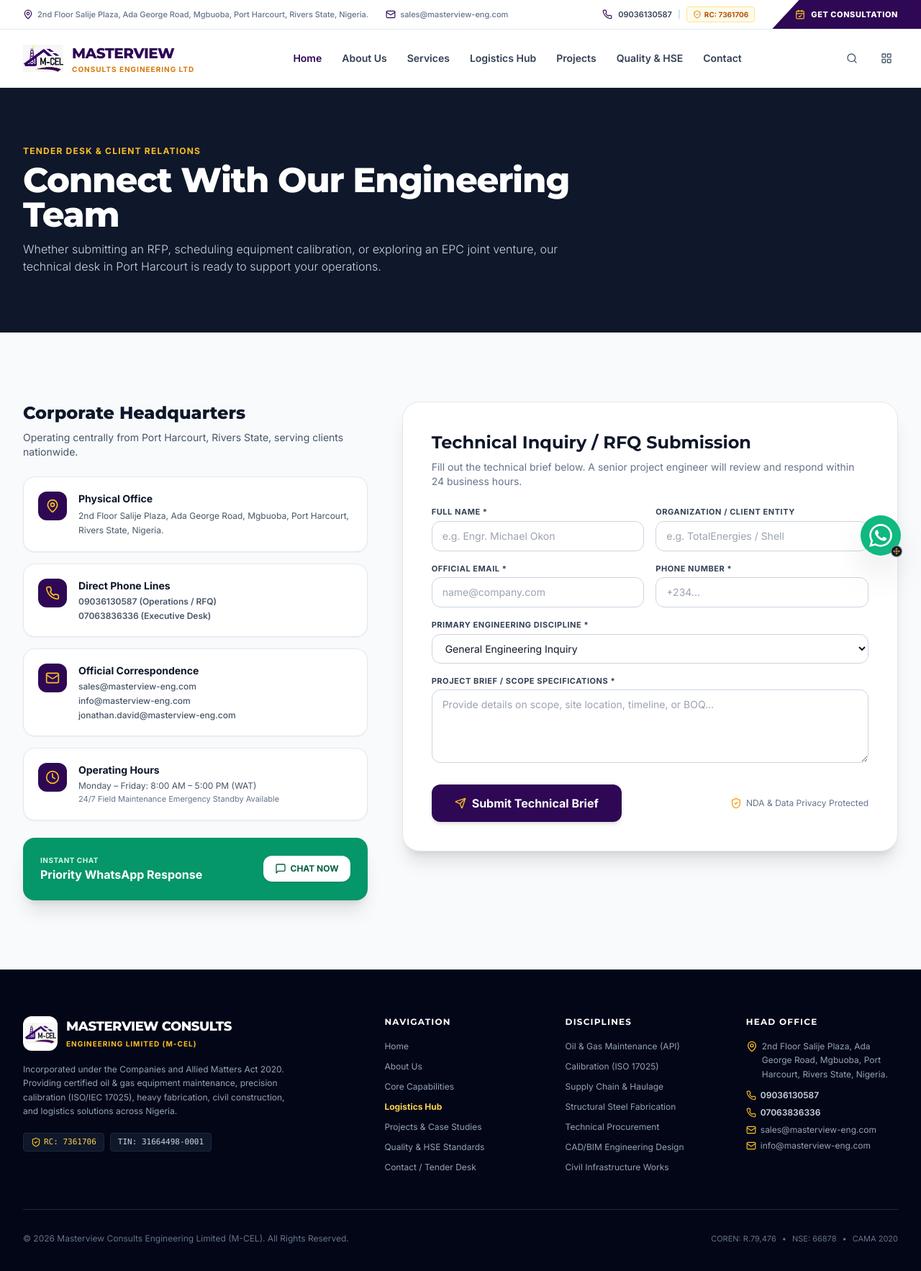
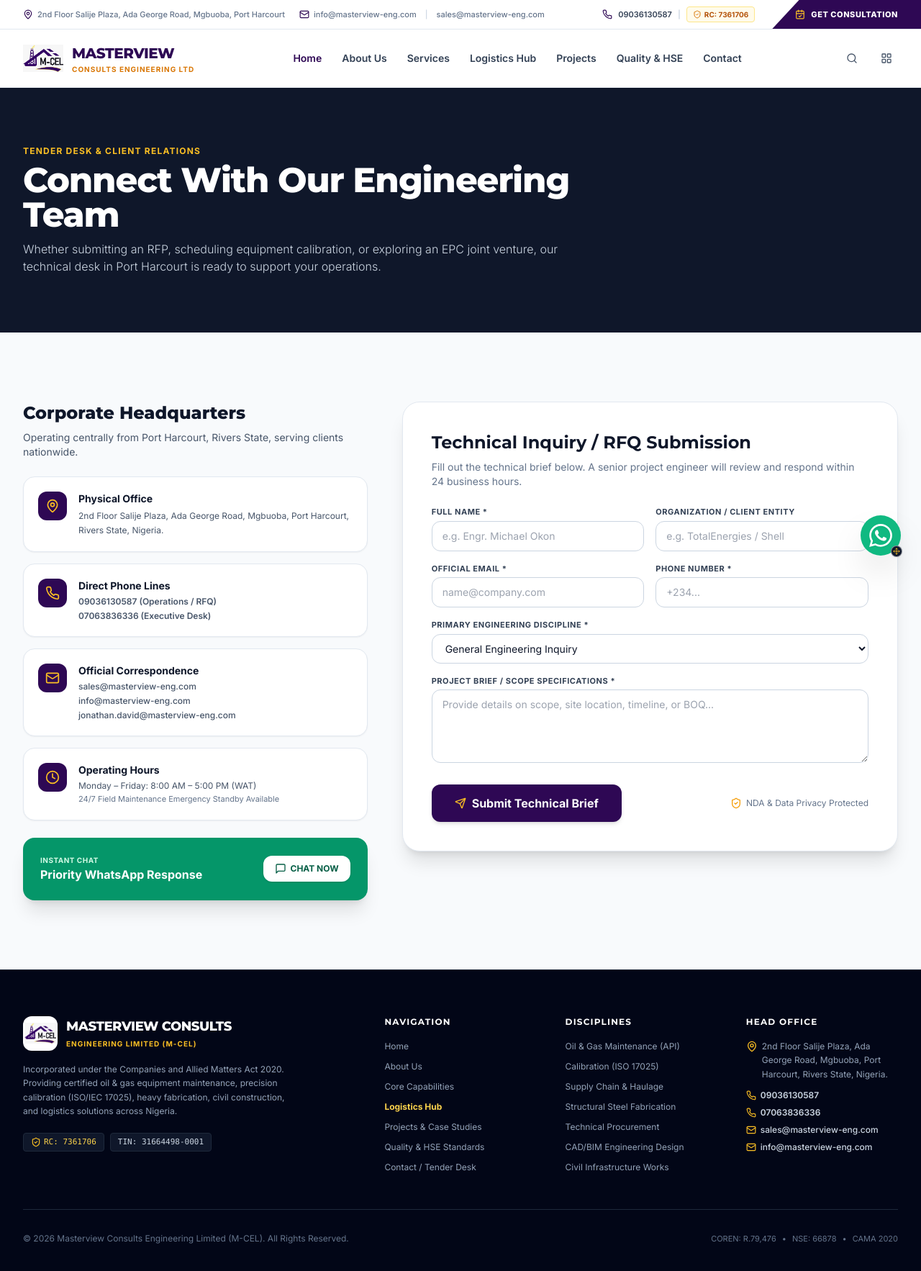
Before and after one commit to NATION-eng/masterviewcel, a Next.js app: page /contact in a window 1280 px wide. Shown: the top 1766 px of the page at 72% size. Built offline with nearby package versions, Linux system fonts and the light colour scheme; no server answers.

Commit message:
feat(contact): make info@masterview-eng.com prominent across TopBar, mobile drawer, and footer

```diff
--- a/components/Footer.tsx
+++ b/components/Footer.tsx
@@ -96,13 +96,13 @@
               <Phone className="w-3.5 h-3.5 text-amber-400 shrink-0" />
               <a href="tel:07063836336" className="hover:text-amber-300">07063836336</a>
             </p>
-            <p className="text-xs text-slate-400 flex items-center gap-1.5 mb-1.5">
+            <p className="text-xs text-slate-300 flex items-center gap-1.5 mb-2">
               <Mail className="w-3.5 h-3.5 text-amber-400 shrink-0" />
-              <a href="mailto:sales@masterview-eng.com" className="hover:text-amber-300">sales@masterview-eng.com</a>
+              <a href="mailto:sales@masterview-eng.com" className="hover:text-amber-300 font-medium">sales@masterview-eng.com</a>
             </p>
-            <p className="text-xs text-slate-400 flex items-center gap-1.5">
+            <p className="text-xs text-slate-300 flex items-center gap-1.5">
               <Mail className="w-3.5 h-3.5 text-amber-400 shrink-0" />
-              <a href="mailto:info@masterview-eng.com" className="hover:text-amber-300">info@masterview-eng.com</a>
+              <a href="mailto:info@masterview-eng.com" className="hover:text-amber-300 font-medium">info@masterview-eng.com</a>
             </p>
           </div>
 
--- a/components/Navbar.tsx
+++ b/components/Navbar.tsx
@@ -312,6 +312,14 @@
                   </a>
 
                   <a
+                    href="mailto:info@masterview-eng.com"
+                    className="flex items-center space-x-2.5 text-xs font-medium text-slate-600 hover:text-mcel-purple"
+                  >
+                    <Mail className="w-4 h-4 text-mcel-purple shrink-0" />
+                    <span>info@masterview-eng.com</span>
+                  </a>
+
+                  <a
                     href="mailto:sales@masterview-eng.com"
                     className="flex items-center space-x-2.5 text-xs font-medium text-slate-600 hover:text-mcel-purple"
                   >
--- a/components/TopBar.tsx
+++ b/components/TopBar.tsx
@@ -12,15 +12,21 @@
     <div className="bg-white border-b border-slate-200 text-xs text-slate-600 hidden md:block relative z-30">
       <div className="max-w-7xl mx-auto pl-4 sm:pl-6 lg:pl-8 flex justify-between items-center h-10">
 
-        {/* Left: Address & Email */}
-        <div className="flex items-center space-x-6 text-[11px] font-medium">
-          <div className="flex items-center space-x-1.5 text-slate-500 hover:text-slate-800 transition-colors">
+        {/* Left: Address & Emails */}
+        <div className="flex items-center space-x-5 text-[11px] font-medium">
+          <div className="hidden lg:flex items-center space-x-1.5 text-slate-500 hover:text-slate-800 transition-colors">
             <MapPin className="w-3.5 h-3.5 text-mcel-purple shrink-0" />
-            <span>2nd Floor Salije Plaza, Ada George Road, Mgbuoba, Port Harcourt, Rivers State, Nigeria.</span>
+            <span>2nd Floor Salije Plaza, Ada George Road, Mgbuoba, Port Harcourt</span>
           </div>
-          <div className="flex items-center space-x-1.5 text-slate-500 hover:text-mcel-purple transition-colors">
-            <Mail className="w-3.5 h-3.5 text-mcel-purple shrink-0" />
-            <a href="mailto:sales@masterview-eng.com">sales@masterview-eng.com</a>
+          <div className="flex items-center space-x-3 text-slate-500">
+            <a href="mailto:info@masterview-eng.com" className="hover:text-mcel-purple transition-colors flex items-center gap-1.5">
+              <Mail className="w-3.5 h-3.5 text-mcel-purple shrink-0" />
+              <span>info@masterview-eng.com</span>
+            </a>
+            <span className="text-slate-300">|</span>
+            <a href="mailto:sales@masterview-eng.com" className="hover:text-mcel-purple transition-colors flex items-center gap-1.5">
+              <span>sales@masterview-eng.com</span>
+            </a>
           </div>
         </div>
 
```
